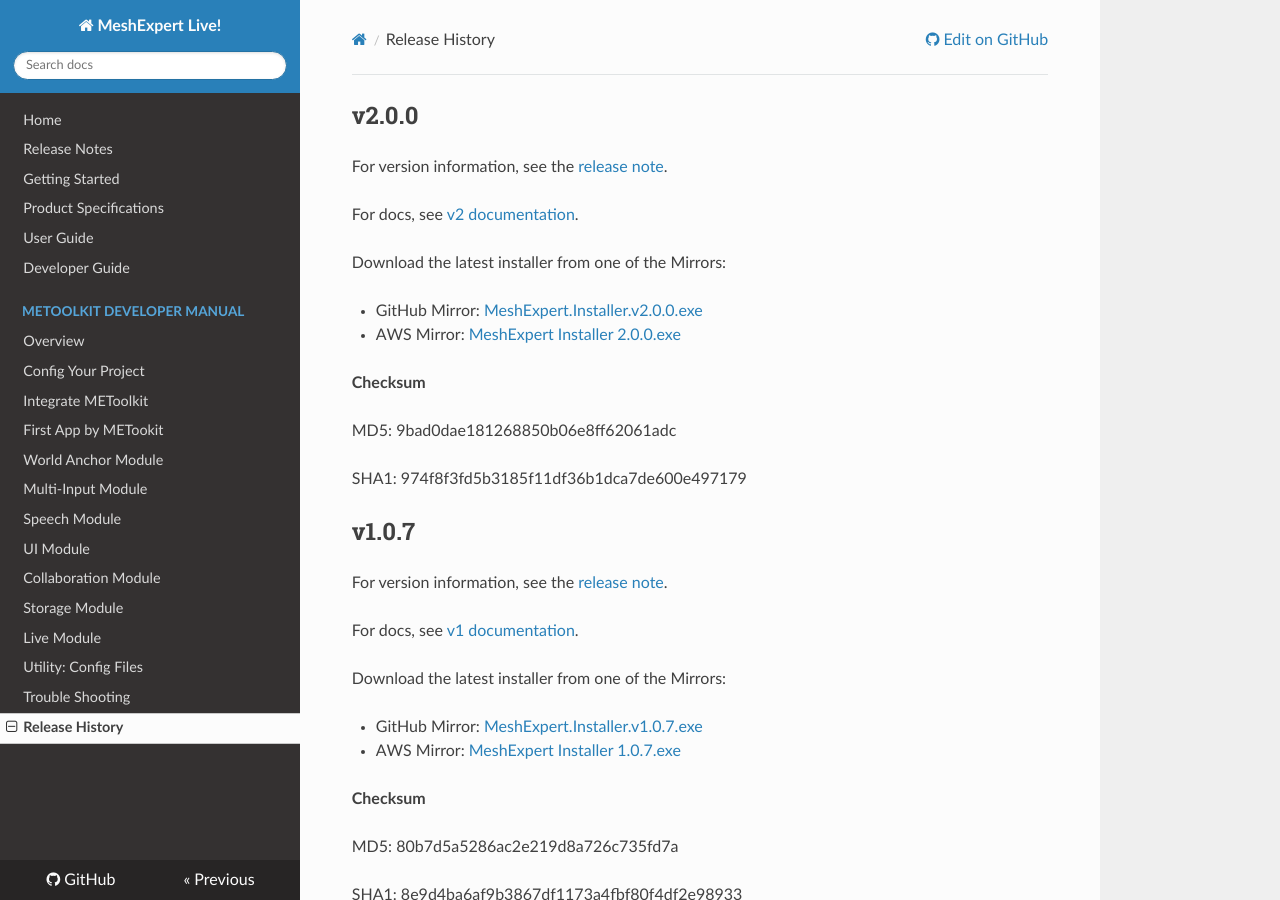
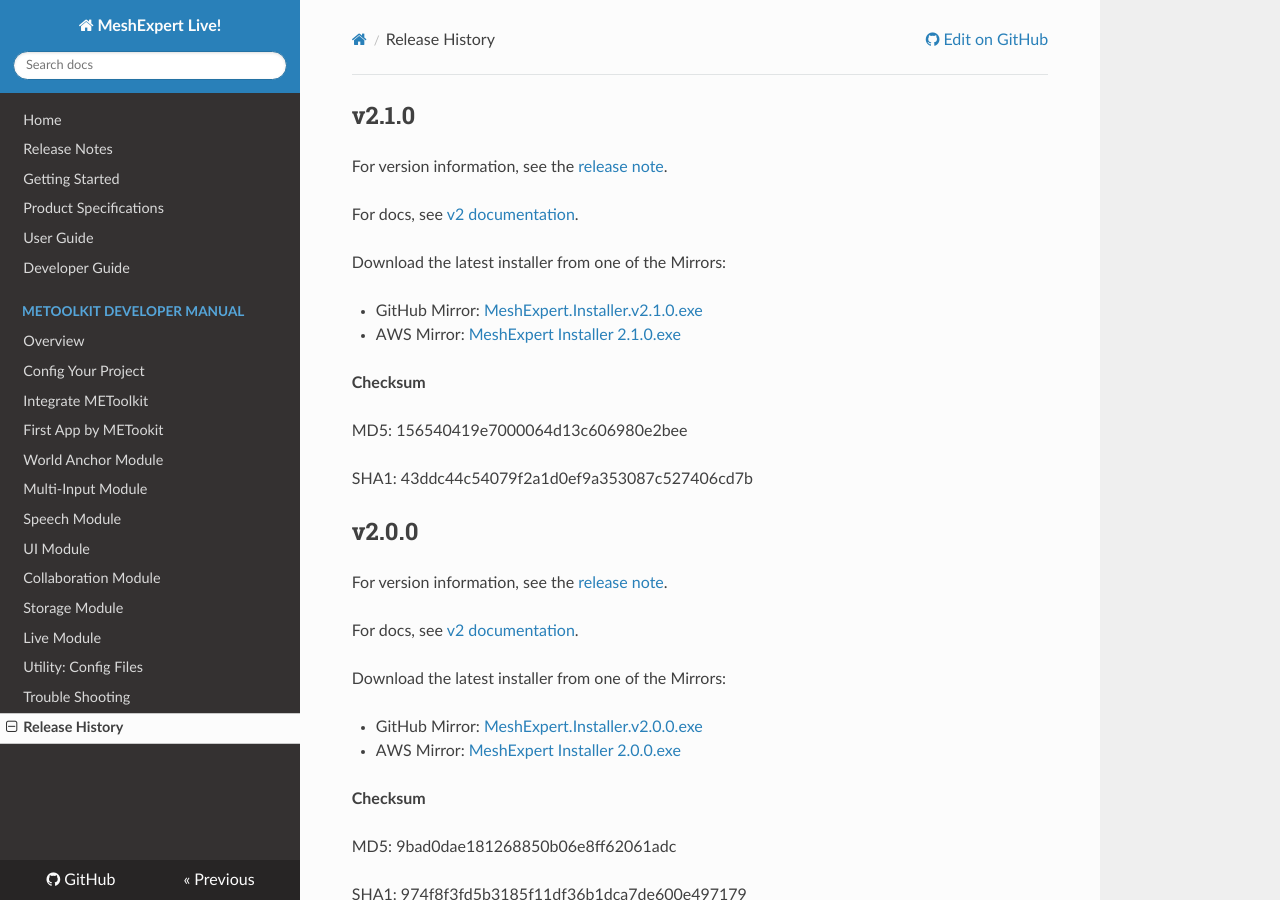
Before and after one commit to michael2008/ME-Live-Doc, an MkDocs documentation site: the page built from docs/release-history.md, in a window 1280 px wide and 900 px high. Built offline with MkDocs 1.6.1, drawn with Linux system fonts in a browser that asks for light colours; nearby versions of some CDN libraries; old or Windows-style settings are respelled for this version of MkDocs.

Commit message:
release v2.1.0

```diff
--- a/docs/release-history.md
+++ b/docs/release-history.md
@@ -1,3 +1,22 @@
+## v2.1.0
+
+For version information, see the [release note](release-notes.md#v210).
+
+For docs, see [v2 documentation](http://docs.datamesh.com/projects/me-live/en/v2 "v2 doc").
+
+Download the latest installer from one of the Mirrors:
+
+* GitHub Mirror: [MeshExpert.Installer.v2.1.0.exe](https://github.com/DataMesh-OpenSource/MeshExpert-Live/releases/download/v2.1.0/MeshExpert.Installer.v2.1.0.exe "MeshExpert Installer v2.1.0")
+
+- AWS Mirror: [MeshExpert Installer 2.1.0.exe](https://meshexpert-us.s3.amazonaws.com/MeshExpert%20Installer%202.1.0.exe)
+
+**Checksum**
+
+MD5: 156540419e7000064d13c606980e2bee
+
+SHA1: 43ddc44c54079f2a1d0ef9a353087c527406cd7b
+
+
 ## v2.0.0
 
 For version information, see the [release note](release-notes.md#v200).
@@ -15,6 +34,7 @@ Download the latest installer from one of the Mirrors:
 MD5: 9bad0dae181268850b06e8ff62061adc
 
 SHA1: 974f8f3fd5b3185f11df36b1dca7de600e497179
+
 
 ## v1.0.7
 
```
Also changed, not shown: docs/release-notes.md (+12 -0 lines).
